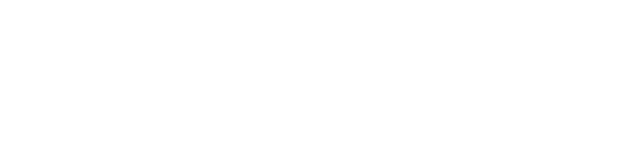
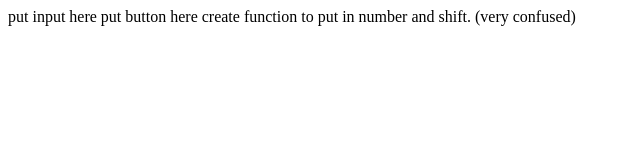
Before and after one commit to hayoungwood/Cesear-s-Cipher, a plain HTML site: page index.html in a window 1280 px wide. Shown: the whole page, without its empty margins (0-640 px from the left). Drawn offline with Linux system fonts and the light colour scheme.

Commit message:
Update index.html

```diff
--- a/index.html
+++ b/index.html
@@ -1,2 +1,7 @@
 <html>
+  <body>
+      put input here
+      put button here
+    create function to put in number and shift. (very confused)
+  </body>
 </html>
```
